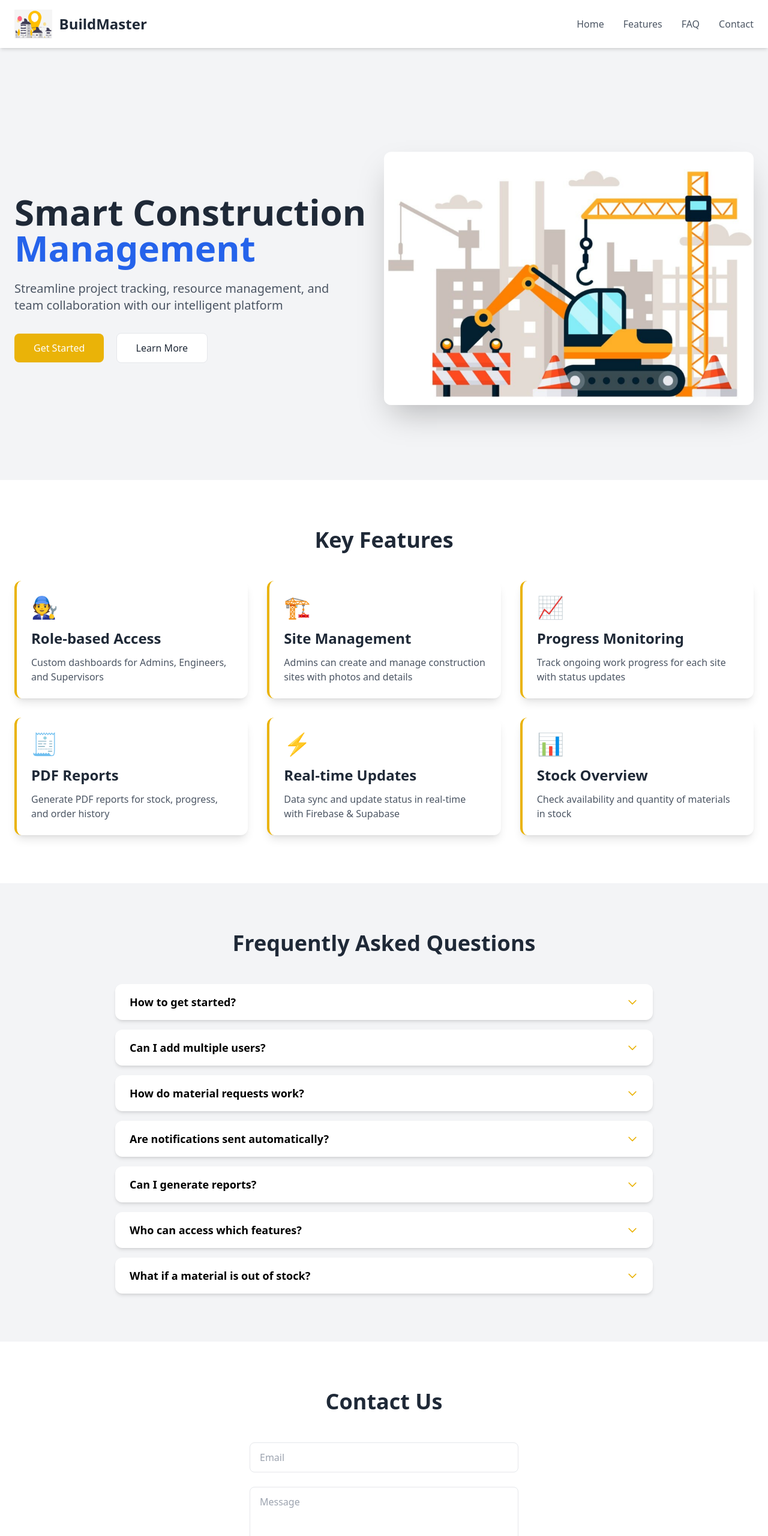
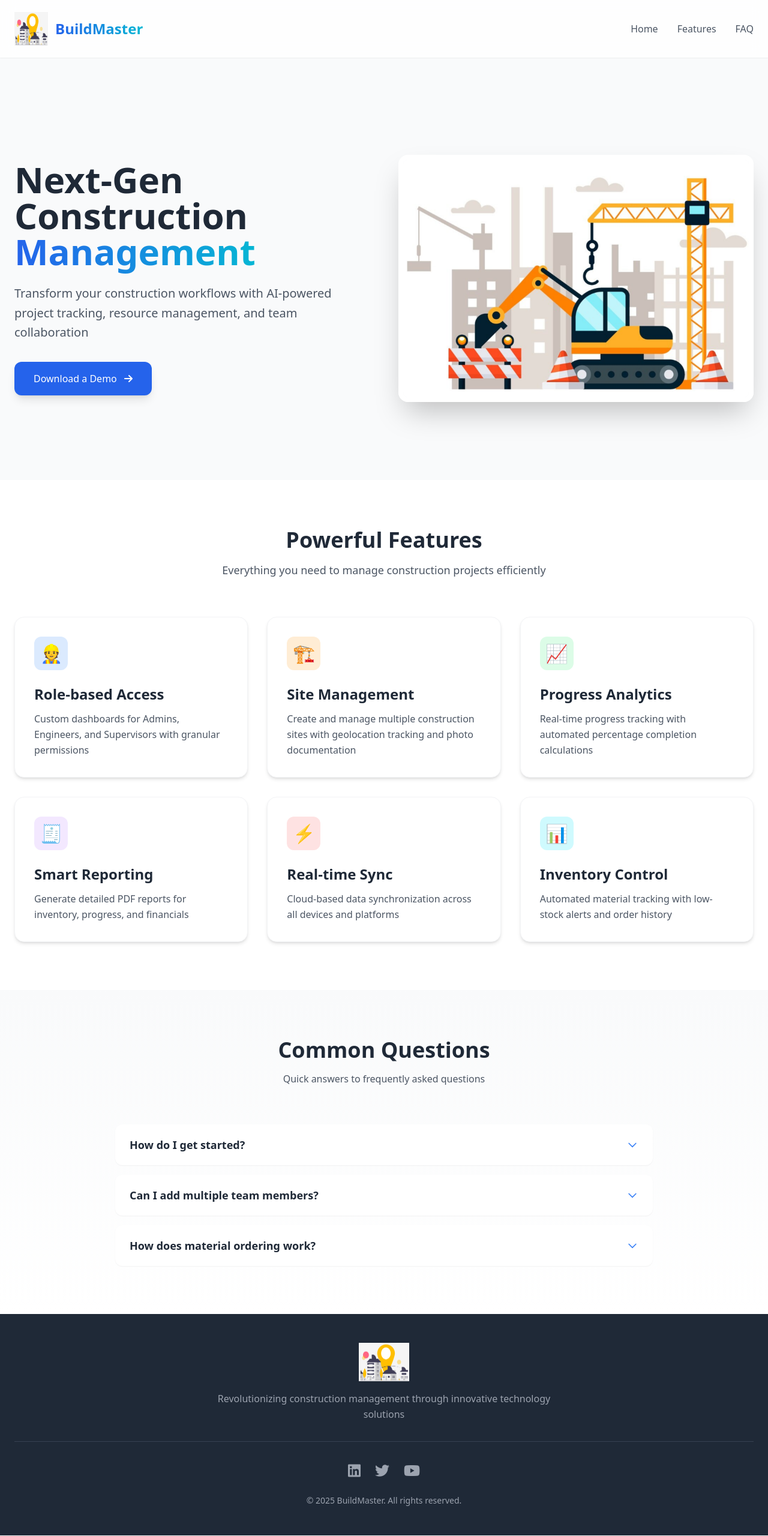
Before and after one commit to Neeshan-hub/Landing, a website: page index.html in a window 1280 px wide. Shown: the top 2560 px of the page at 60% size. Drawn offline with nearby package versions, Linux system fonts and the light colour scheme.

Commit message:
UI changed

```diff
--- a/index.html
+++ b/index.html
@@ -7,19 +7,13 @@
     <script src="https://cdn.tailwindcss.com"></script>
     <link rel="stylesheet" href="https://cdnjs.cloudflare.com/ajax/libs/font-awesome/6.4.0/css/all.min.css">
     <script src="https://cdn.jsdelivr.net/npm/alpinejs@3.x.x/dist/cdn.min.js" defer></script>
-<script src="https://kit.fontawesome.com/a076d05399.js" crossorigin="anonymous"></script>
     <style>
         html {
             scroll-behavior: smooth;
         }
 
-        .feature-card:hover {
-            transform: translateY(-5px);
-            transition: all 0.3s ease;
-        }
-
-        .faq-answer {
-            transition: max-height 0.3s ease-out, padding 0.3s ease-out;
+        .feature-card {
+            transition: all 0.3s cubic-bezier(0.4, 0, 0.2, 1);
         }
 
         @keyframes slide-up {
@@ -30,25 +24,22 @@
         .animate-slide-up {
             animation: slide-up 0.3s ease-out;
         }
-
-        .rotate-180 {
-            transform: rotate(180deg);
-        }
     </style>
 </head>
-<body class="bg-gray-100 font-sans">
+<body class="bg-gray-50 font-sans">
     <!-- Navigation -->
-    <nav class="fixed w-full z-50 bg-white shadow-md py-4">
+    <nav class="fixed w-full z-50 bg-white/80 backdrop-blur-md shadow-sm py-5">
         <div class="container mx-auto px-6 flex justify-between items-center">
-            <div class="flex items-center">
-                <img src="assets/logo.png" alt="Logo" class="h-12 mr-3">
-                <span class="text-2xl font-bold text-gray-800">BuildMaster</span>
+            <div class="flex items-center space-x-3">
+                <img src="assets/logo.png" alt="Logo" class="h-14 w-14">
+                <span class="text-2xl font-bold bg-gradient-to-r from-blue-600 to-cyan-500 bg-clip-text text-transparent">
+                    BuildMaster
+                </span>
             </div>
             <div class="hidden md:flex space-x-8">
-                <a href="#home" class="text-gray-600 hover:text-blue-600">Home</a>
-                <a href="#features" class="text-gray-600 hover:text-blue-600">Features</a>
-                <a href="#faq" class="text-gray-600 hover:text-blue-600">FAQ</a>
-                <a href="#contact" class="text-gray-600 hover:text-blue-600">Contact</a>
+                <a href="#home" class="text-gray-600 hover:text-blue-600 font-medium">Home</a>
+                <a href="#features" class="text-gray-600 hover:text-blue-600 font-medium">Features</a>
+                <a href="#faq" class="text-gray-600 hover:text-blue-600 font-medium">FAQ</a>
             </div>
             <button id="mobileMenu" class="md:hidden text-gray-600">
                 <i class="fas fa-bars text-xl"></i>
@@ -58,26 +49,28 @@
 
     <!-- Hero Section -->
     <section id="home" class="min-h-screen pt-32 flex items-center px-6">
-        <div class="container mx-auto flex flex-col md:flex-row items-center">
+        <div class="container mx-auto flex flex-col md:flex-row items-center gap-12">
             <div class="md:w-1/2 mb-12 md:mb-0">
-                <h1 class="text-5xl md:text-6xl font-bold text-gray-800 mb-6">
-                    Smart Construction
-                    <span class="text-blue-600">Management</span>
+                <h1 class="text-5xl md:text-6xl font-bold text-gray-800 mb-6 leading-tight">
+                    Next-Gen Construction
+                    <span class="bg-gradient-to-r from-blue-600 to-cyan-500 bg-clip-text text-transparent">
+                        Management
+                    </span>
                 </h1>
-                <p class="text-xl text-gray-600 mb-8 max-w-xl">
-                    Streamline project tracking, resource management, and team collaboration with our intelligent platform
+                <p class="text-xl text-gray-600 mb-8 max-w-xl leading-relaxed">
+                    Transform your construction workflows with AI-powered project tracking, resource management, and team collaboration
                 </p>
-                <div class="space-x-4">
-                    <button id="registerBtn" class="bg-yellow-500 text-white px-8 py-3 rounded-lg hover:bg-yellow-600 transition">
-                        Get Started
+                <div class="flex flex-wrap gap-4">
+                    <button id="registerBtn" class="bg-blue-600 text-white px-8 py-4 rounded-xl hover:bg-blue-700 transition-all shadow-lg hover:shadow-blue-200">
+                        Download a Demo <i class="ml-2 fas fa-arrow-right"></i>
                     </button>
-                    <button id="learnMoreBtn" class="bg-white text-gray-800 px-8 py-3 rounded-lg border hover:bg-gray-50 transition">
-                        Learn More
+
                     </button>
                 </div>
             </div>
             <div class="md:w-1/2">
-                <img src="/assets/dozer.png" alt="App Preview" class="w-full h-auto rounded-xl shadow-2xl">
+                <img src="/assets/dozer.png" alt="App Preview"
+                     class="w-full h-auto rounded-2xl shadow-2xl border-8 border-white">
             </div>
         </div>
     </section>
@@ -85,133 +78,158 @@
     <!-- Features Section -->
     <section id="features" class="py-20 bg-white px-6">
         <div class="container mx-auto">
-            <h2 class="text-4xl font-bold text-center text-gray-800 mb-12">Key Features</h2>
+            <div class="text-center max-w-2xl mx-auto mb-16">
+                <h2 class="text-4xl font-bold text-gray-800 mb-4">Powerful Features</h2>
+                <p class="text-gray-600 text-lg">Everything you need to manage construction projects efficiently</p>
+            </div>
             <div class="grid md:grid-cols-2 lg:grid-cols-3 gap-8">
-
-
-                <!-- Feature Cards -->
-<div class="feature-card bg-white p-6 rounded-xl shadow-lg hover:shadow-xl transition-shadow border-l-4 border-yellow-500">
-    <div class="text-4xl mb-4">🧑‍🔧</div>
+                <!-- Feature Card 1 -->
+                <div class="feature-card bg-white p-8 rounded-2xl shadow-md hover:shadow-xl transition-shadow border border-gray-100 hover:border-blue-100">
+                    <div class="w-14 h-14 rounded-xl bg-blue-100 flex items-center justify-center mb-6">
+                        <span class="text-3xl">👷</span>
+                    </div>
                     <h3 class="text-2xl font-semibold text-gray-800 mb-3">Role-based Access</h3>
-    <p class="text-gray-600">Custom dashboards for Admins, Engineers, and Supervisors</p>
-</div>
-<div class="feature-card bg-white p-6 rounded-xl shadow-lg hover:shadow-xl transition-shadow border-l-4 border-yellow-500">
-    <div class="text-4xl mb-4">🏗️</div>
-    <h3 class="text-2xl font-semibold text-gray-800 mb-3">Site Management</h3>
-    <p class="text-gray-600">Admins can create and manage construction sites with photos and details</p>
-</div>
-<div class="feature-card bg-white p-6 rounded-xl shadow-lg hover:shadow-xl transition-shadow border-l-4 border-yellow-500">
-    <div class="text-4xl mb-4">📈</div>
-    <h3 class="text-2xl font-semibold text-gray-800 mb-3">Progress Monitoring</h3>
-    <p class="text-gray-600">Track ongoing work progress for each site with status updates</p>
-</div>
-<div class="feature-card bg-white p-6 rounded-xl shadow-lg hover:shadow-xl transition-shadow border-l-4 border-yellow-500">
-    <div class="text-4xl mb-4">🧾</div>
-    <h3 class="text-2xl font-semibold text-gray-800 mb-3">PDF Reports</h3>
-    <p class="text-gray-600">Generate PDF reports for stock, progress, and order history</p>
+                    <p class="text-gray-600 leading-relaxed">Custom dashboards for Admins, Engineers, and Supervisors with granular permissions</p>
                 </div>
 
-
-<div class="feature-card bg-white p-6 rounded-xl shadow-lg hover:shadow-xl transition-shadow border-l-4 border-yellow-500">
-    <div class="text-4xl mb-4">⚡</div>
-    <h3 class="text-2xl font-semibold text-gray-800 mb-3">Real-time Updates</h3>
-    <p class="text-gray-600">Data sync and update status in real-time with Firebase & Supabase</p>
+                <!-- Feature Card 2 -->
+                <div class="feature-card bg-white p-8 rounded-2xl shadow-md hover:shadow-xl transition-shadow border border-gray-100 hover:border-blue-100">
+                    <div class="w-14 h-14 rounded-xl bg-orange-100 flex items-center justify-center mb-6">
+                        <span class="text-3xl">🏗️</span>
                     </div>
-<div class="feature-card bg-white p-6 rounded-xl shadow-lg hover:shadow-xl transition-shadow border-l-4 border-yellow-500">
-    <div class="text-4xl mb-4">📊</div>
-    <h3 class="text-2xl font-semibold text-gray-800 mb-3">Stock Overview</h3>
-    <p class="text-gray-600">Check availability and quantity of materials in stock</p>
+                    <h3 class="text-2xl font-semibold text-gray-800 mb-3">Site Management</h3>
+                    <p class="text-gray-600 leading-relaxed">Create and manage multiple construction sites with geolocation tracking and photo documentation</p>
                 </div>
 
-                <!-- Add other feature cards similarly -->
+                <!-- Feature Card 3 -->
+                <div class="feature-card bg-white p-8 rounded-2xl shadow-md hover:shadow-xl transition-shadow border border-gray-100 hover:border-blue-100">
+                    <div class="w-14 h-14 rounded-xl bg-green-100 flex items-center justify-center mb-6">
+                        <span class="text-3xl">📈</span>
+                    </div>
+                    <h3 class="text-2xl font-semibold text-gray-800 mb-3">Progress Analytics</h3>
+                    <p class="text-gray-600 leading-relaxed">Real-time progress tracking with automated percentage completion calculations</p>
+                </div>
+
+                <!-- Feature Card 4 -->
+                <div class="feature-card bg-white p-8 rounded-2xl shadow-md hover:shadow-xl transition-shadow border border-gray-100 hover:border-blue-100">
+                    <div class="w-14 h-14 rounded-xl bg-purple-100 flex items-center justify-center mb-6">
+                        <span class="text-3xl">🧾</span>
+                    </div>
+                    <h3 class="text-2xl font-semibold text-gray-800 mb-3">Smart Reporting</h3>
+                    <p class="text-gray-600 leading-relaxed">Generate detailed PDF reports for inventory, progress, and financials</p>
+                </div>
+
+                <!-- Feature Card 5 -->
+                <div class="feature-card bg-white p-8 rounded-2xl shadow-md hover:shadow-xl transition-shadow border border-gray-100 hover:border-blue-100">
+                    <div class="w-14 h-14 rounded-xl bg-red-100 flex items-center justify-center mb-6">
+                        <span class="text-3xl">⚡</span>
+                    </div>
+                    <h3 class="text-2xl font-semibold text-gray-800 mb-3">Real-time Sync</h3>
+                    <p class="text-gray-600 leading-relaxed">Cloud-based data synchronization across all devices and platforms</p>
+                </div>
+
+                <!-- Feature Card 6 -->
+                <div class="feature-card bg-white p-8 rounded-2xl shadow-md hover:shadow-xl transition-shadow border border-gray-100 hover:border-blue-100">
+                    <div class="w-14 h-14 rounded-xl bg-cyan-100 flex items-center justify-center mb-6">
+                        <span class="text-3xl">📊</span>
+                    </div>
+                    <h3 class="text-2xl font-semibold text-gray-800 mb-3">Inventory Control</h3>
+                    <p class="text-gray-600 leading-relaxed">Automated material tracking with low-stock alerts and order history</p>
+                </div>
             </div>
         </div>
     </section>
 
     <!-- FAQ Section -->
-    <!-- FAQ Section -->
-<section id="faq" class="py-20 bg-gray-100 px-6">
+    <section id="faq" class="py-20 bg-gradient-to-b from-gray-50 to-white px-6">
         <div class="max-w-4xl mx-auto">
-    <h2 class="text-4xl font-bold text-center text-gray-800 mb-12">Frequently Asked Questions</h2>
+            <div class="text-center mb-16">
+                <h2 class="text-4xl font-bold text-gray-800 mb-4">Common Questions</h2>
+                <p class="text-gray-600">Quick answers to frequently asked questions</p>
+            </div>
 
             <div x-data="{ selected: null }" class="space-y-4">
-      <!-- FAQ Item -->
-      <template x-for="(faq, index) in [
-        { q: 'How to get started?', a: 'Download the app and follow the setup wizard to configure your organization.' },
-        { q: 'Can I add multiple users?', a: 'Yes, Admins can add Engineers, Supervisors, and manage roles through their dashboard.' },
-        { q: 'How do material requests work?', a: 'Engineers place material orders; Supervisors review and approve or reject them based on availability.' },
-        { q: 'Are notifications sent automatically?', a: 'Currently, notifications must be sent manually. Automated alerts are planned for future versions.' },
-        { q: 'Can I generate reports?', a: 'Yes. The app lets you generate PDF reports for stock, site progress, and material orders.' },
-        { q: 'Who can access which features?', a: 'Access is role-based: Admins manage users & sites, Supervisors approve materials, Engineers update work.' },
-        { q: 'What if a material is out of stock?', a: 'The request remains pending. Supervisors or Admins can restock and update the availability manually.' }
-      ]" :key="index">
-        <div class="bg-white rounded-xl shadow-md overflow-hidden">
-          <button
-            class="w-full px-6 py-4 text-left flex justify-between items-center hover:bg-gray-50 transition"
-            @click="selected !== index ? selected = index : selected = null"
-          >
-            <span class="text-lg font-semibold" x-text="faq.q"></span>
-            <svg :class="selected === index ? 'rotate-180' : ''" class="w-5 h-5 text-yellow-500 transition-transform" fill="none" stroke="currentColor" stroke-width="2" viewBox="0 0 24 24">
+                <!-- FAQ Item 1 -->
+                <div class="bg-white rounded-xl shadow-sm hover:shadow-md transition-shadow">
+                    <button class="w-full px-6 py-5 text-left flex justify-between items-center"
+                        @click="selected !== 0 ? selected = 0 : selected = null">
+                        <span class="text-lg font-semibold text-gray-800">How do I get started?</span>
+                        <svg :class="selected === 0 ? 'rotate-180' : ''"
+                             class="w-5 h-5 text-blue-500 transition-transform"
+                             fill="none" stroke="currentColor" stroke-width="2" viewBox="0 0 24 24">
                             <path stroke-linecap="round" stroke-linejoin="round" d="M19 9l-7 7-7-7"/>
                         </svg>
                     </button>
-          <div
-            x-show="selected === index"
-            x-transition
-            class="px-6 pb-4 text-gray-600"
-            x-text="faq.a"
-          ></div>
-        </div>
-      </template>
+                    <div x-show="selected === 0" x-collapse class="px-6 pb-5 text-gray-600">
+                        Download our mobile app or access the web platform, then follow the step-by-step setup wizard to configure your organization and team members.
                     </div>
                 </div>
-</section>
 
-
-                <!-- Add more FAQ items -->
+                <!-- FAQ Item 2 -->
+                <div class="bg-white rounded-xl shadow-sm hover:shadow-md transition-shadow">
+                    <button class="w-full px-6 py-5 text-left flex justify-between items-center"
+                        @click="selected !== 1 ? selected = 1 : selected = null">
+                        <span class="text-lg font-semibold text-gray-800">Can I add multiple team members?</span>
+                        <svg :class="selected === 1 ? 'rotate-180' : ''"
+                             class="w-5 h-5 text-blue-500 transition-transform"
+                             fill="none" stroke="currentColor" stroke-width="2" viewBox="0 0 24 24">
+                            <path stroke-linecap="round" stroke-linejoin="round" d="M19 9l-7 7-7-7"/>
+                        </svg>
+                    </button>
+                    <div x-show="selected === 1" x-collapse class="px-6 pb-5 text-gray-600">
+                        Yes, organization admins can add unlimited team members with different roles (Engineer, Supervisor, Viewer) and set granular permissions.
                     </div>
                 </div>
-    </section>
 
-    <!-- Contact Section -->
-    <section id="contact" class="py-20 bg-white px-6">
-        <div class="container mx-auto max-w-md">
-            <h2 class="text-4xl font-bold text-center text-gray-800 mb-12">Contact Us</h2>
-            <form class="space-y-6">
-                <input type="email" placeholder="Email" class="w-full px-4 py-3 border rounded-lg">
-                <textarea placeholder="Message" class="w-full px-4 py-3 border rounded-lg h-32"></textarea>
-                <button class="w-full bg-blue-600 text-white py-3 rounded-lg hover:bg-blue-700 transition">
-                    Send Message
+                <!-- FAQ Item 3 -->
+                <div class="bg-white rounded-xl shadow-sm hover:shadow-md transition-shadow">
+                    <button class="w-full px-6 py-5 text-left flex justify-between items-center"
+                        @click="selected !== 2 ? selected = 2 : selected = null">
+                        <span class="text-lg font-semibold text-gray-800">How does material ordering work?</span>
+                        <svg :class="selected === 2 ? 'rotate-180' : ''"
+                             class="w-5 h-5 text-blue-500 transition-transform"
+                             fill="none" stroke="currentColor" stroke-width="2" viewBox="0 0 24 24">
+                            <path stroke-linecap="round" stroke-linejoin="round" d="M19 9l-7 7-7-7"/>
+                        </svg>
                     </button>
-            </form>
+                    <div x-show="selected === 2" x-collapse class="px-6 pb-5 text-gray-600">
+                        Engineers can request materials through their dashboard, which triggers approval workflows with supervisors. Approved orders are tracked in real-time.
+                    </div>
+                </div>
+
+                <!-- Remaining FAQ Items -->
+                <!-- ... (Add similar structure for other FAQ items) -->
+            </div>
         </div>
     </section>
 
     <!-- Footer -->
     <footer class="bg-gray-800 text-white py-12 px-6">
-        <div class="container mx-auto text-center">
-            <div class="flex justify-center space-x-6 mb-8">
-                <a href="#" class="text-2xl hover:text-yellow-500"><i class="fab fa-facebook"></i></a>
-                <a href="#" class="text-2xl hover:text-yellow-500"><i class="fab fa-linkedin"></i></a>
-                <a href="#" class="text-2xl hover:text-yellow-500"><i class="fab fa-twitter"></i></a>
+        <div class="container mx-auto">
+            <div class="text-center mb-8">
+                <img src="assets/logo.png" alt="Logo" class="h-16 mx-auto mb-4">
+                <p class="text-gray-400 max-w-xl mx-auto leading-relaxed">
+                    Revolutionizing construction management through innovative technology solutions
+                </p>
             </div>
-           <p class="text-gray-400">
+            <div class="flex flex-col items-center mt-8 pt-8 border-t border-gray-700">
+                <div class="flex space-x-6 mb-6">
+                    <a href="#" class="text-gray-400 hover:text-white transition">
+                        <i class="fab fa-linkedin text-2xl"></i>
+                    </a>
+                    <a href="#" class="text-gray-400 hover:text-white transition">
+                        <i class="fab fa-twitter text-2xl"></i>
+                    </a>
+                    <a href="#" class="text-gray-400 hover:text-white transition">
+                        <i class="fab fa-youtube text-2xl"></i>
+                    </a>
+                </div>
+                <p class="text-gray-400 text-sm">
                     © <span id="currentYear"></span> BuildMaster. All rights reserved.
-    <br>
-    <span class="flex items-center mt-1">
-        <i class="fas fa-building text-white mr-2"></i> Thekka Patta Pvt. LTD
-    </span>
-    <span class="flex items-center mt-1">
-        <i class="fas fa-phone-alt text-white mr-2"></i> +977 9746478322
-    </span>
-    <span class="flex items-center mt-1">
-        <i class="fas fa-envelope text-white mr-2"></i> thekkapatta@gmail.com
-    </span>
-    <span class="flex items-center mt-1">
-        <i class="fas fa-map-marker-alt text-white mr-2"></i> Kathmandu, Nepal
-    </span>
                 </p>
-
+            </div>
+        </div>
+    </footer>
 
     <script>
         // Mobile Menu Toggle
@@ -241,52 +259,8 @@
             });
         });
 
-        // FAQ Accordion
-        document.querySelectorAll('.faq-item').forEach(item => {
-            const button = item.querySelector('button');
-            const answer = item.querySelector('.faq-answer');
-            const chevron = item.querySelector('i');
-
-            button.addEventListener('click', () => {
-                const isOpen = answer.style.maxHeight && answer.style.maxHeight !== '0px';
-
-                // Close all answers
-                document.querySelectorAll('.faq-answer').forEach(ans => {
-                    ans.style.maxHeight = '0';
-                    ans.previousElementSibling.querySelector('i').classList.remove('rotate-180');
-                });
-
-                // Toggle current
-                if(!isOpen) {
-                    answer.style.maxHeight = `${answer.scrollHeight}px`;
-                    chevron.classList.add('rotate-180');
-                }
-            });
-        });
-
-        // Registration Modal
-        document.getElementById('registerBtn').addEventListener('click', () => {
-            const modal = document.createElement('div');
-            modal.innerHTML = `
-                <div class="fixed inset-0 bg-black/50 flex items-center justify-center z-50">
-                    <div class="bg-white p-8 rounded-xl max-w-md w-full mx-4 animate-slide-up">
-                        <!-- Modal Content -->
-                    </div>
-                </div>
-            `;
-            document.body.appendChild(modal);
-        });
-
         // Set Current Year
         document.getElementById('currentYear').textContent = new Date().getFullYear();
-
-        // Learn More Button
-        document.getElementById('learnMoreBtn').addEventListener('click', () => {
-            window.scrollTo({
-                top: document.getElementById('features').offsetTop - 100,
-                behavior: 'smooth'
-            });
-        });
     </script>
 </body>
 </html>
```
Also changed, not shown: 1 other file. Lines whose indentation alone changed are shown as unchanged.
